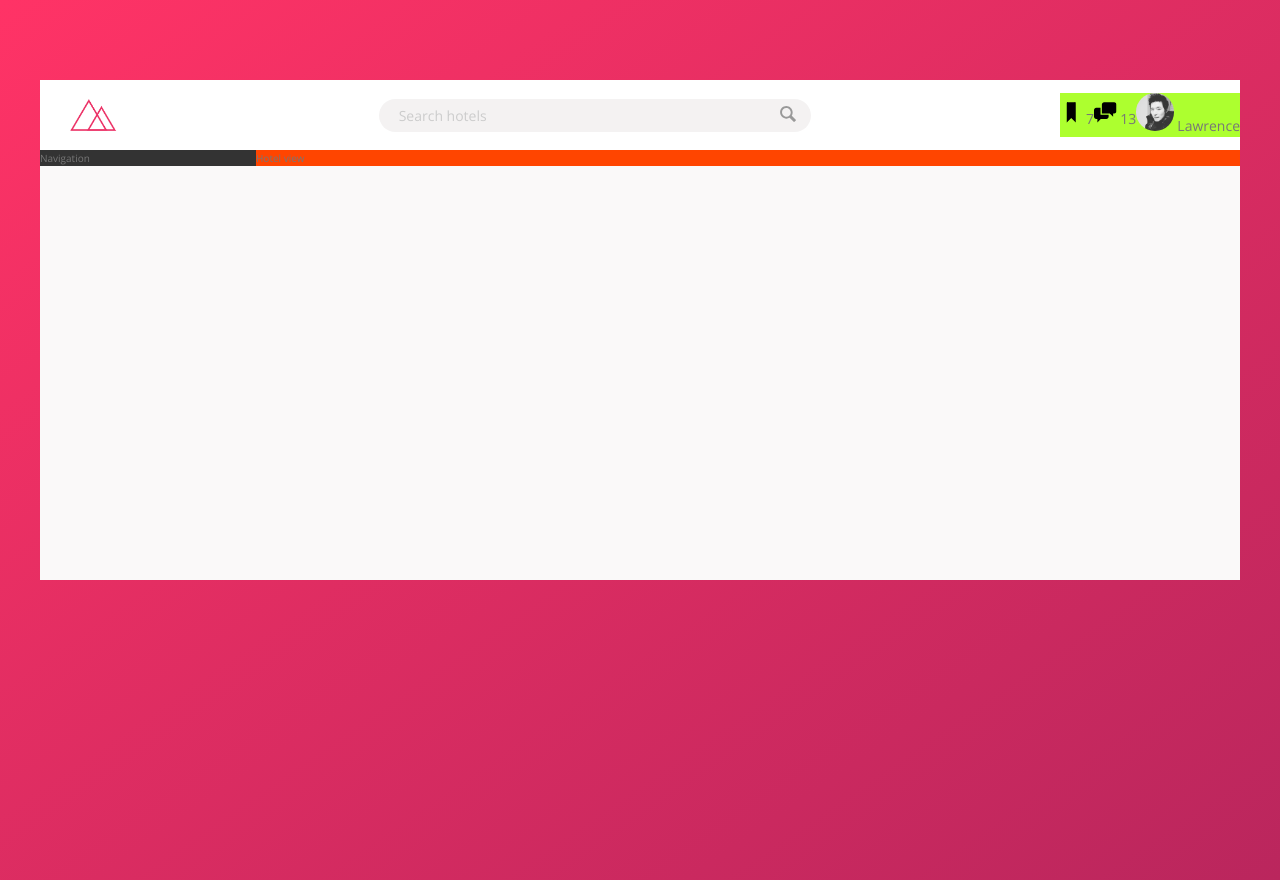
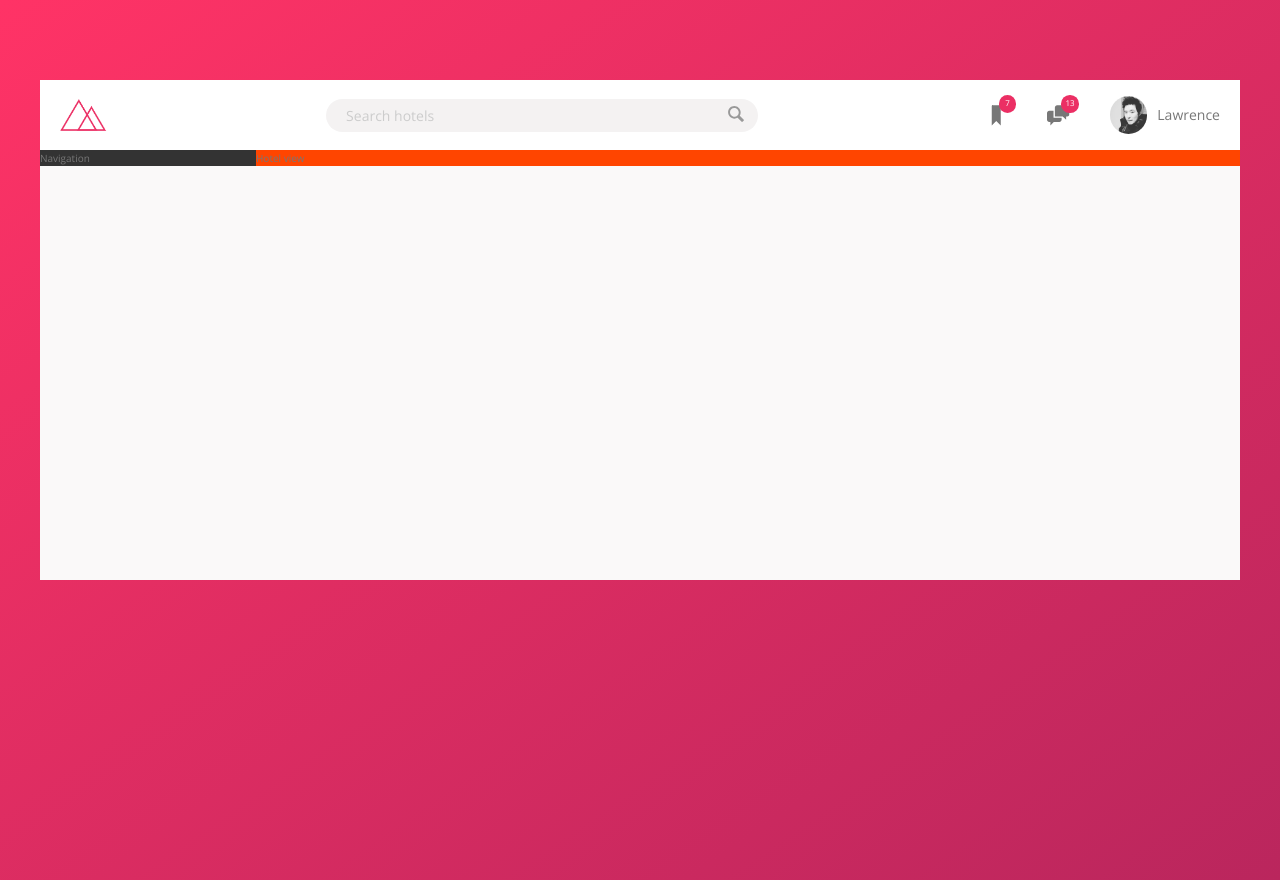
Before and after one commit to Lawrencehudson23/trillo, a plain HTML site: page index.html in a window 1280 px wide. Drawn offline with nearby package versions, Linux system fonts and the light colour scheme.

Commit message:
header finish

```diff
--- a/css/style.css
+++ b/css/style.css
@@ -53,7 +53,7 @@ body {
 
 .logo {
   height: 3.25rem;
-  margin-left: 3rem; }
+  margin-left: 2rem; }
 
 .search {
   flex: 0 0 40%;
@@ -93,15 +93,41 @@ body {
     fill: var(--color-grey-dark-3); }
 
 .user-nav {
-  background-color: greenyellow;
+  align-self: stretch;
   display: flex;
+  justify-content: space-between;
   align-items: center; }
+  .user-nav > * {
+    padding: 0 2rem;
+    cursor: pointer;
+    height: 100%;
+    display: flex;
+    align-items: center; }
+  .user-nav > *:hover {
+    background-color: var(--color-grey-light-2); }
+  .user-nav__icon-box {
+    position: relative; }
   .user-nav__icon {
     height: 2.25rem;
-    width: 2.25rem; }
+    width: 2.25rem;
+    fill: var(--color-grey-dark-2); }
+  .user-nav__notification {
+    font-size: 0.8rem;
+    height: 1.75rem;
+    width: 1.75rem;
+    border-radius: 50%;
+    background-color: var(--color-primary);
+    color: #fff;
+    position: absolute;
+    top: 1.5rem;
+    right: 1.1rem;
+    display: flex;
+    justify-content: center;
+    align-items: center; }
   .user-nav__user-photo {
     height: 3.75rem;
-    border-radius: 50%; }
+    border-radius: 50%;
+    margin-right: 1rem; }
 
 .container {
   max-width: 120rem;
--- a/sass/_component.scss
+++ b/sass/_component.scss
@@ -2,7 +2,7 @@
 // LOGO
 .logo {
   height: 3.25rem;
-  margin-left: 3rem;
+  margin-left: 2rem;
 }
 
 /////////////////////////////////
@@ -65,29 +65,52 @@
 /////////////////////////////////
 // USER NAVIGATION
 .user-nav {
-  background-color: greenyellow;
+  align-self: stretch;
   display: flex;
+  justify-content: space-between;
   align-items: center;
 
+  & > * {
+    padding: 0 2rem;
+    cursor: pointer;
+    height: 100%;
+    display: flex;
+    align-items: center;
+  }
+
+  & > *:hover {
+    background-color: var(--color-grey-light-2);
+  }
+
   &__icon-box {
+    position: relative;
   }
 
   &__icon {
     height: 2.25rem;
     width: 2.25rem;
+    fill: var(--color-grey-dark-2);
   }
 
   &__notification {
-  }
+    font-size: 0.8rem;
+    height: 1.75rem;
+    width: 1.75rem;
+    border-radius: 50%;
+    background-color: var(--color-primary);
+    color: #fff;
+    position: absolute;
+    top: 1.5rem;
+    right: 1.1rem;
 
-  &__user {
+    display: flex;
+    justify-content: center;
+    align-items: center;
   }
 
   &__user-photo {
     height: 3.75rem;
     border-radius: 50%;
-  }
-
-  &__user-name {
+    margin-right: 1rem;
   }
 }
```
